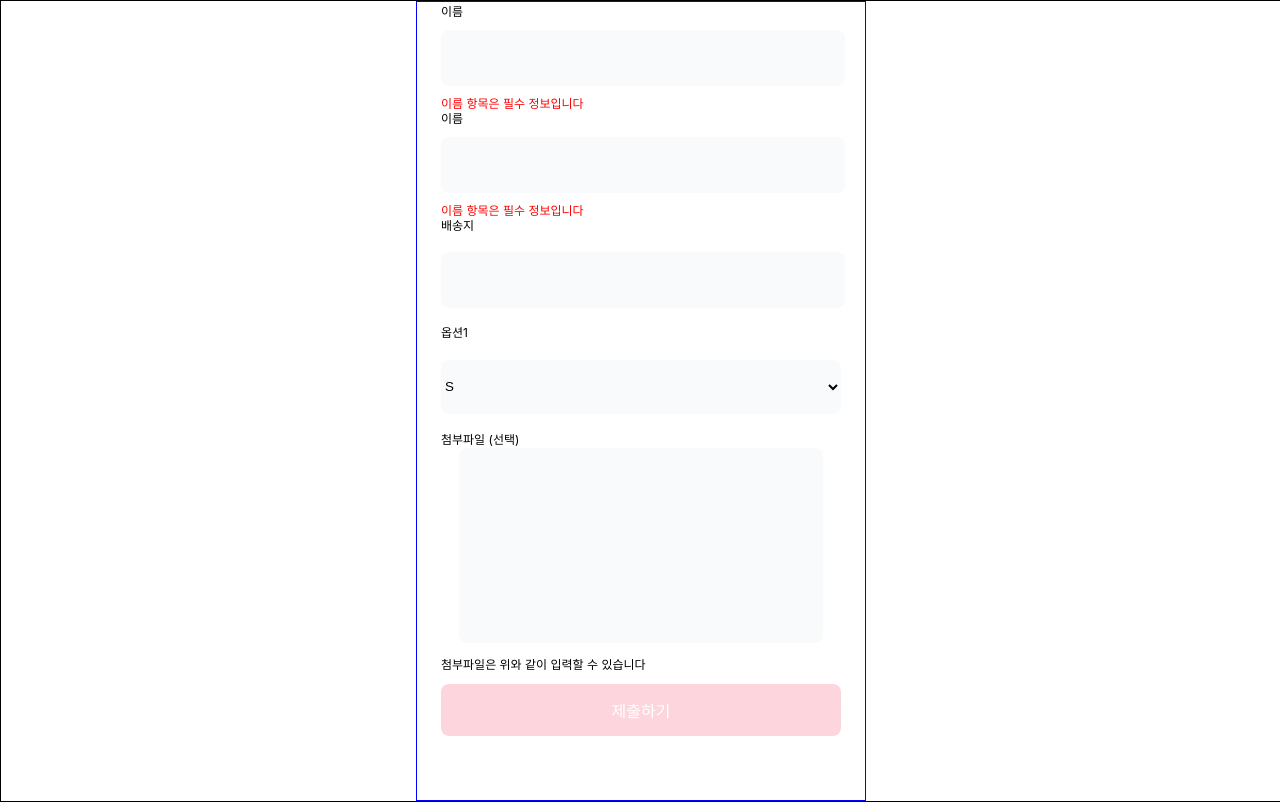
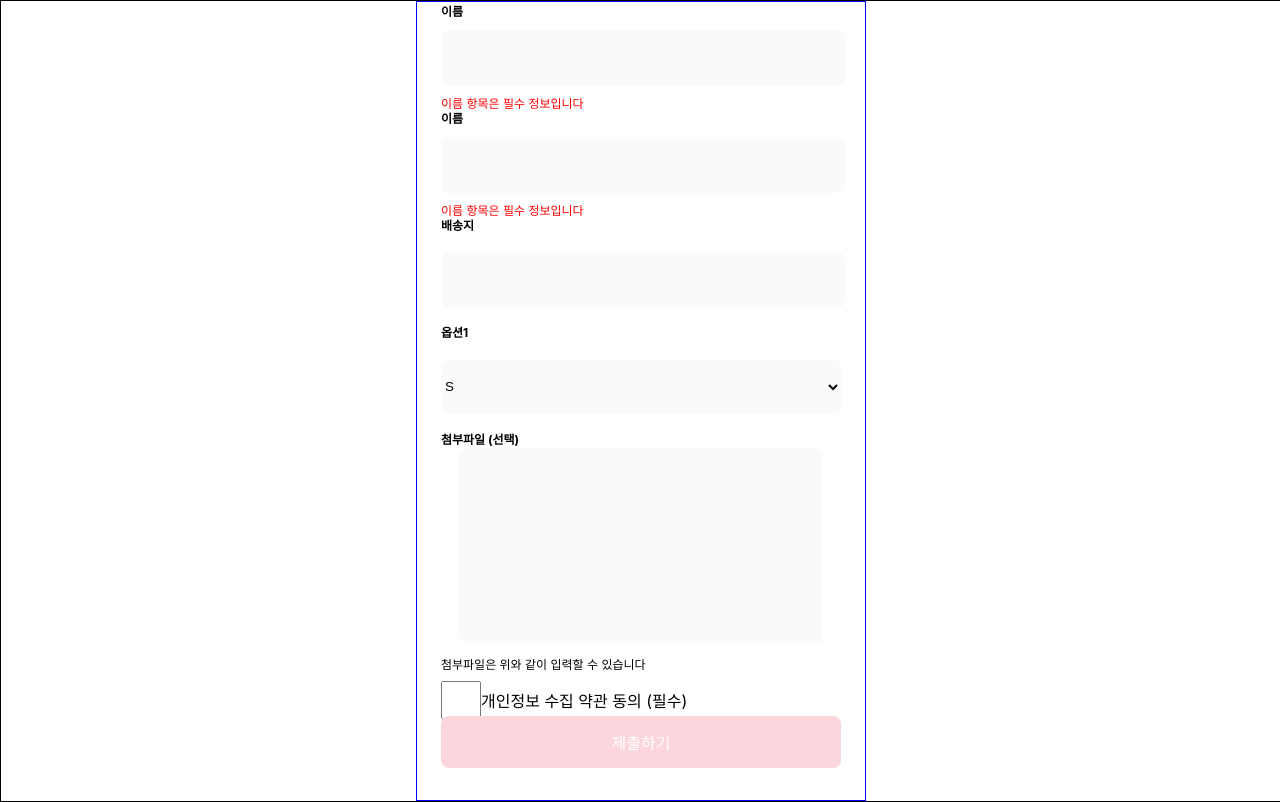
Before and after one commit to WPO-Team-01/wanted-codestates-project-1-7, a React (Create React App) app: page / in a window 1280 px wide. Built offline with nearby package versions, Linux system fonts and the light colour scheme; the HTML template or start-up script is replaced by a standard one.

Commit message:
Add GeneratedForm files

```diff
--- a/package.json
+++ b/package.json
@@ -9,6 +9,7 @@
     "@testing-library/user-event": "^13.5.0",
     "craco-alias": "^3.0.1",
     "react": "^17.0.2",
+    "react-daum-postcode": "^3.0.1",
     "react-dom": "^17.0.2",
     "react-scripts": "5.0.0",
     "styled-components": "^5.3.3",
--- a/src/components/Generated/DropDown.js
+++ /dev/null
@@ -1,48 +0,0 @@
-import React from "react";
-import styled from "styled-components";
-
-const Container = styled.div`
-  width: 400px;
-  height: 107px;
-  display: flex;
-  flex-direction: column;
-  align-items: center;
-  margin-left: 0 auto;
-`;
-const Text = styled.div`
-  display: flex;
-  width: 100%;
-  height: 20px;
-  font-size: 12px;
-`;
-const Select = styled.select`
-  width: 100%;
-  height: 54px;
-  border: none;
-  border-radius: 0.5rem;
-  background: #f8fafb;
-  margin: auto;
-`;
-const Option = styled.option`
-  width: 100%;
-  height: 54px;
-  border: none;
-  border-radius: 0.5rem;
-  background: #f8fafb;
-  margin: auto;
-`;
-
-const DropDown = ({ title = "옵션1", options = ["S", "L", "XL", "XXL"] }) => {
-  return (
-    <Container>
-      <Text>{title}</Text>
-      <Select>
-        {options.map((option) => (
-          <Option value={option}>{option}</Option>
-        ))}
-      </Select>
-    </Container>
-  );
-};
-
-export default DropDown;
--- /dev/null
+++ b/src/components/GeneratedForm/Address.js
@@ -0,0 +1,46 @@
+import React, { useState } from "react";
+import styled from "styled-components";
+import Box from "./Modal/Box";
+
+const Container = styled.div`
+  width: 400px;
+  height: 107px;
+  display: flex;
+  flex-direction: column;
+  align-items: center;
+  margin-left: 0 auto;
+`;
+const Text = styled.div`
+  display: flex;
+  width: 100%;
+  height: 20px;
+  font-size: 12px;
+  font-weight: bold;
+`;
+const Input = styled.input`
+  width: 100%;
+  height: 54px;
+  border: none;
+  border-radius: 0.5rem;
+  background: #f8fafb;
+  margin: auto;
+`;
+
+const Address = ({ title = "배송지" }) => {
+  const [open, setOpen] = useState(false);
+
+  const handleModal = () => {
+    setOpen((open) => !open);
+  };
+  return (
+    <>
+      {open ? <Box handleModal={handleModal} /> : null}
+      <Container>
+        <Text>{title}</Text>
+        <Input onClick={handleModal} />
+      </Container>
+    </>
+  );
+};
+
+export default Address;
--- /dev/null
+++ b/src/components/GeneratedForm/CheckBox.js
@@ -0,0 +1,30 @@
+import React from "react";
+import styled from "styled-components";
+
+const Container = styled.label`
+  width: 400px;
+  height: 32px;
+  display: flex;
+  align-items: center;
+`;
+const Check = styled.input`
+  width: 32px;
+  height: 32px;
+`;
+const Span = styled.span``;
+const Arrow = styled.a`
+  width: 32px;
+  height: 32px;
+`;
+
+const CheckBox = ({ text = "개인정보 수집 약관 동의 (필수)" }) => {
+  return (
+    <Container>
+      <Check />
+      <Span>{text}</Span>
+      <Arrow />
+    </Container>
+  );
+};
+
+export default CheckBox;
--- /dev/null
+++ b/src/components/GeneratedForm/DaumPostCode.js
@@ -0,0 +1,28 @@
+import React from "react";
+import DaumPostcode from "react-daum-postcode";
+
+const DaumPost = ({}) => {
+  const handleComplete = (data) => {
+    let fullAddress = data.address;
+    let extraAddress = "";
+    if (data.addressType === "R") {
+      if (data.bname !== "") {
+        extraAddress += data.bname;
+      }
+      if (data.buildingName !== "") {
+        extraAddress +=
+          extraAddress !== "" ? `, ${data.buildingName}` : data.buildingName;
+      }
+      fullAddress += extraAddress !== "" ? ` (${extraAddress})` : "";
+    }
+    //fullAddress -> 전체 주소반환
+  };
+  return (
+    <DaumPostcode
+      onComplete={handleComplete}
+      style={{ width: "800px", height: "600px" }}
+      className="post-code"
+    />
+  );
+};
+export default DaumPost;
--- a/src/components/Generated/Address.js
+++ b/src/components/GeneratedForm/DropDown.js
@@ -14,8 +14,17 @@ const Text = styled.div`
   width: 100%;
   height: 20px;
   font-size: 12px;
+  font-weight: bold;
 `;
-const Input = styled.input`
+const Select = styled.select`
+  width: 100%;
+  height: 54px;
+  border: none;
+  border-radius: 0.5rem;
+  background: #f8fafb;
+  margin: auto;
+`;
+const Option = styled.option`
   width: 100%;
   height: 54px;
   border: none;
@@ -24,13 +33,17 @@ const Input = styled.input`
   margin: auto;
 `;
 
-const Address = ({ title = "배송지" }) => {
+const DropDown = ({ title = "옵션1", options = ["S", "L", "XL", "XXL"] }) => {
   return (
     <Container>
       <Text>{title}</Text>
-      <Input />
+      <Select>
+        {options.map((option) => (
+          <Option value={option}>{option}</Option>
+        ))}
+      </Select>
     </Container>
   );
 };
 
-export default Address;
+export default DropDown;
--- a/src/components/Generated/Form.js
+++ b/src/components/GeneratedForm/Form.js
@@ -14,6 +14,7 @@ const Text = styled.div`
   width: 100%;
   height: 20px;
   font-size: 12px;
+  font-weight: bold;
 `;
 const Input = styled.input`
   width: 100%;
--- a/src/components/Generated/InputFile.js
+++ b/src/components/GeneratedForm/InputFile.js
@@ -12,6 +12,7 @@ const Text = styled.div`
   width: 100%;
   height: 20px;
   font-size: 12px;
+  font-weight: bold;
 `;
 const Address = styled.input`
   width: 360px;
--- /dev/null
+++ b/src/components/GeneratedForm/Modal/Box.js
@@ -0,0 +1,48 @@
+import React from "react";
+import styled from "styled-components";
+import DaumPost from "../DaumPostCode";
+
+const Wrapper = styled.div`
+  position: fixed;
+  top: 0;
+  bottom: 0;
+  left: 0;
+  right: 0;
+  background: rgba(0, 0, 0, 0.3);
+`;
+
+const Container = styled.div`
+  position: fixed;
+  top: 50%;
+  left: 50%;
+  transform: translate(-50%, -50%);
+  z-index: 1;
+`;
+
+const Header = styled.div`
+  width: 100%;
+  height: 50px;
+`;
+const Icon = styled.span`
+  display: flex;
+  align-items: center;
+  margin-left: 10px;
+  font-size: 36px;
+  cursor: pointer;
+`;
+
+const Box = ({ handleModal }) => {
+  return (
+    <>
+      <Wrapper onClick={handleModal} />
+      <Header>
+        <Icon />
+      </Header>
+      <Container onClick={(e) => e.stopPropagation()}>
+        <DaumPost />
+      </Container>
+    </>
+  );
+};
+
+export default Box;
--- a/src/pages/GeneratedForm/GeneratedForm.js
+++ b/src/pages/GeneratedForm/GeneratedForm.js
@@ -1,10 +1,11 @@
 import React from "react";
 import styled from "styled-components";
-import Form from "@/components/Generated/Form";
-import Address from "@/components/Generated/Address";
-import DropDown from "@/components/Generated/DropDown";
-import InputFile from "@/components/Generated/InputFile";
-import Button from "@/components/Generated/Button";
+import Form from "@/components/GeneratedForm/Form";
+import Address from "@/components/GeneratedForm/Address";
+import DropDown from "@/components/GeneratedForm/DropDown";
+import InputFile from "@/components/GeneratedForm/InputFile";
+import Button from "@/components/GeneratedForm/Button";
+import CheckBox from "@/components/GeneratedForm/CheckBox";
 
 const Container = styled.section`
   display: flex;
@@ -33,6 +34,7 @@ const GeneratedForm = () => {
         <Address />
         <DropDown />
         <InputFile />
+        <CheckBox />
         <Button />
       </SubContainer>
     </Container>
```
Also changed, not shown: src/components/GeneratedForm/Button.js (renamed from src/components/Generated/Button.js), 1 other file (tests, documents, lock files or other folders).
